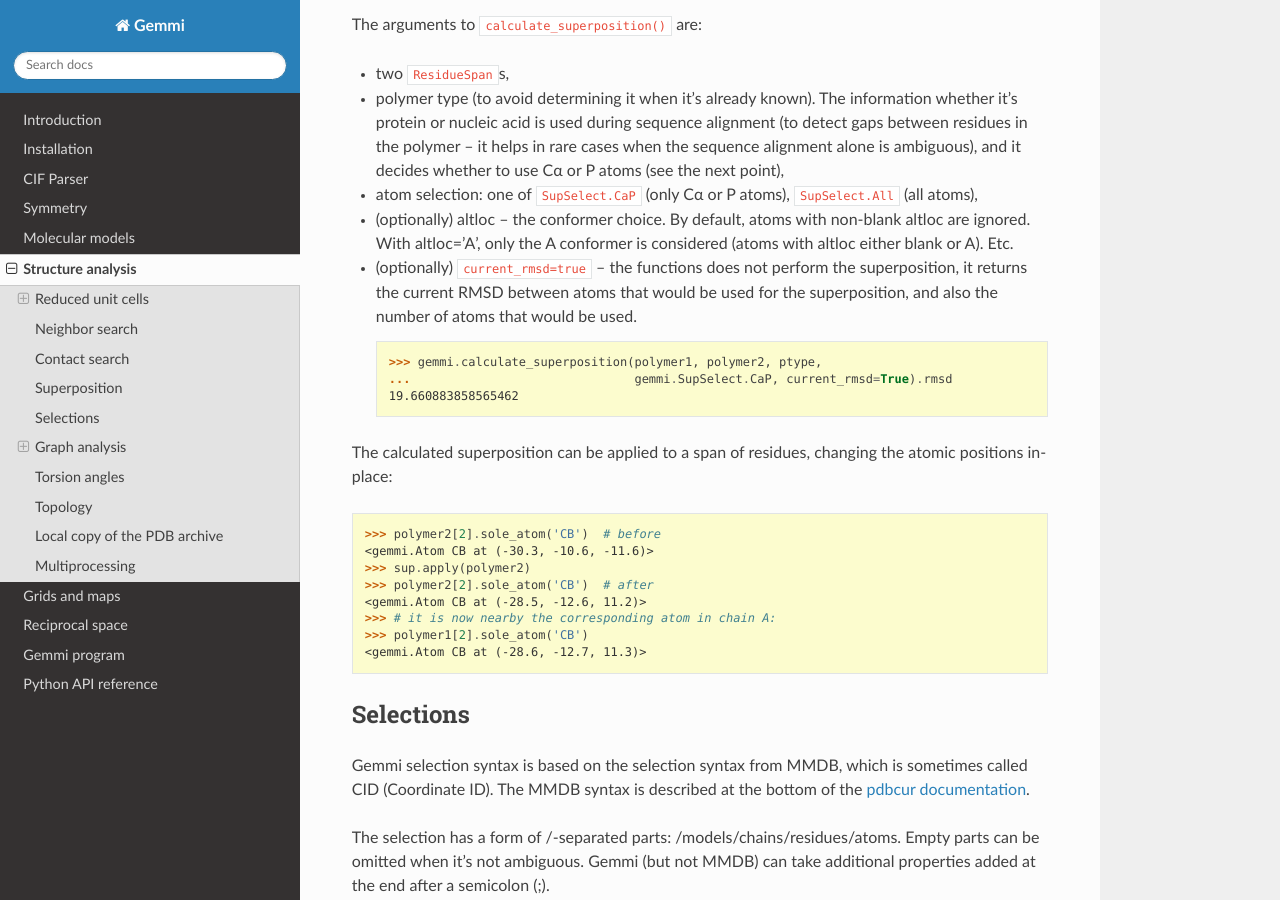
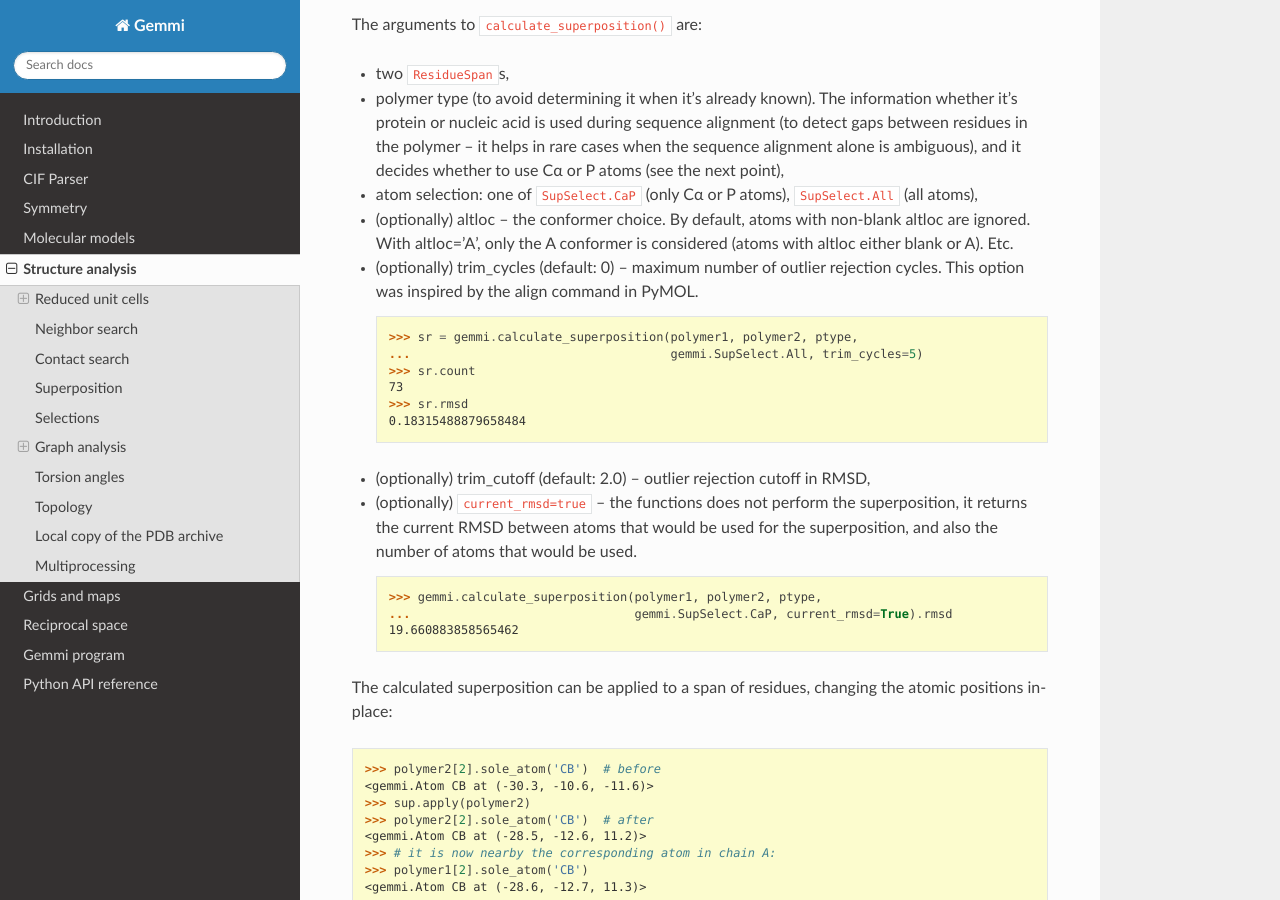
Before and after one commit to project-gemmi/gemmi, a Sphinx documentation site: the page built from docs/analysis.rst, in a window 1280 px wide and 900 px high, scrolled down 13044 px. Built offline with Sphinx 7.4.7 and the Read the Docs theme 2.0.0, drawn with Linux system fonts in a browser that asks for light colours.

Commit message:
calculate_superposition(): add optional outlier rejection
similar as in PyMOL align command

```diff
--- a/docs/analysis.rst
+++ b/docs/analysis.rst
@@ -743,6 +743,19 @@ The arguments to ``calculate_superposition()`` are:
   By default, atoms with non-blank altloc are ignored.
   With altloc='A', only the A conformer is considered
   (atoms with altloc either blank or A). Etc.
+- (optionally) trim_cycles (default: 0) --  maximum number of outlier
+  rejection cycles. This option was inspired by the align command in PyMOL.
+
+  .. doctest::
+
+    >>> sr = gemmi.calculate_superposition(polymer1, polymer2, ptype,
+    ...                                    gemmi.SupSelect.All, trim_cycles=5)
+    >>> sr.count
+    73
+    >>> sr.rmsd
+    0.18315488879658484
+
+- (optionally) trim_cutoff (default: 2.0) --  outlier rejection cutoff in RMSD,
 - (optionally) ``current_rmsd=true`` -- the functions does not perform
   the superposition, it returns the current RMSD between atoms that would be
   used for the superposition, and also the number of atoms that would be used.
```
Also changed, not shown: 2 other files.
